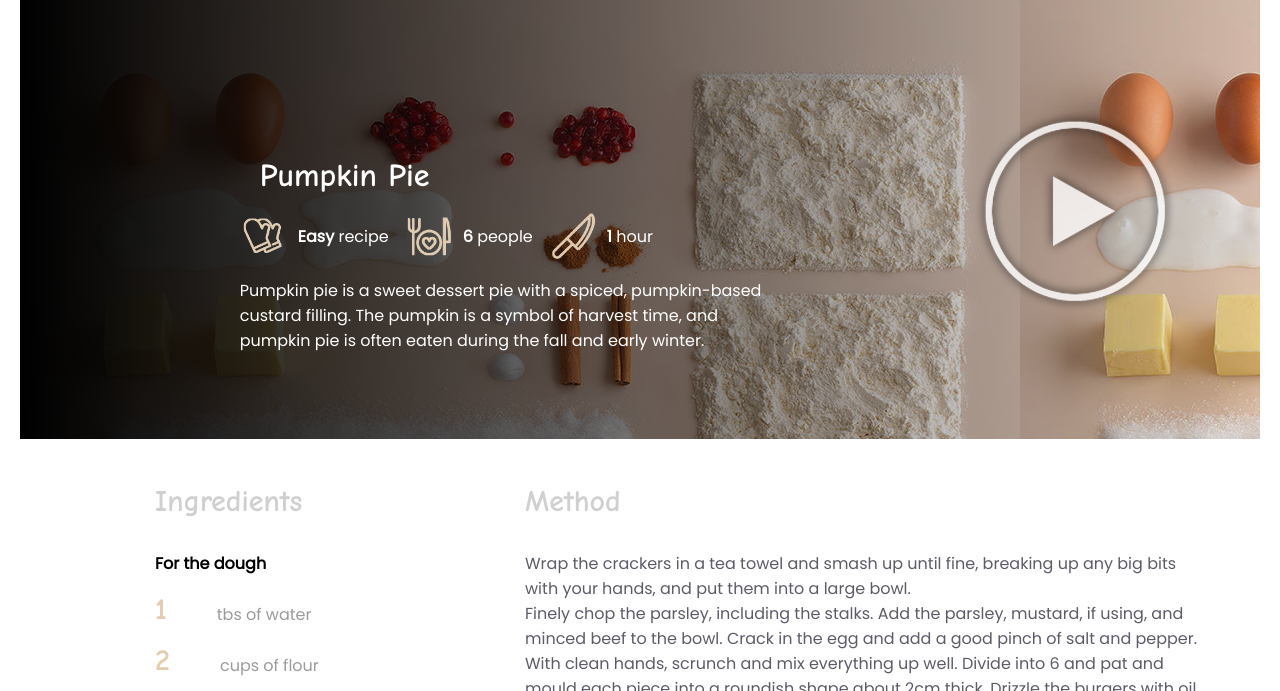
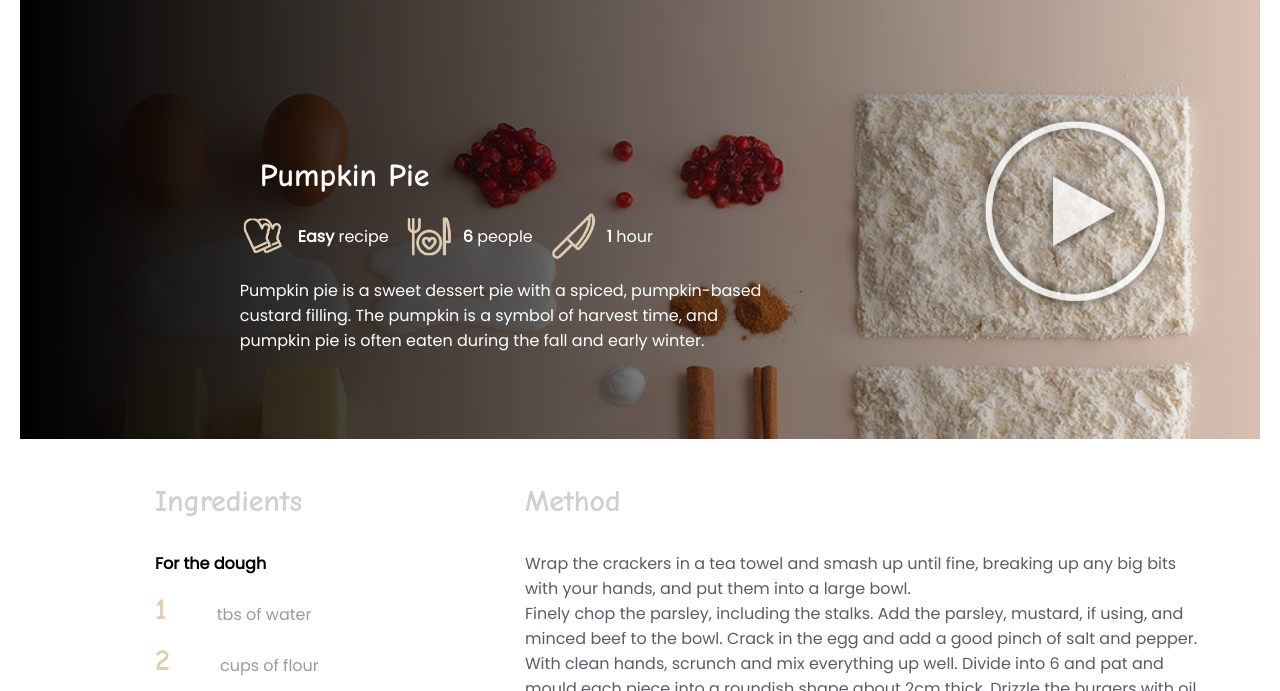
Before and after one commit to Douchebag/vef1-h1, a website: page sidur/video.html in a window 1280 px wide. Shown: the part 73-764 px from the top of the page. Drawn offline with Linux system fonts and the light colour scheme; a web font is replaced by a local one.

Commit message:
video intro bg fixed

```diff
--- a/sidur/video.html
+++ b/sidur/video.html
@@ -35,7 +35,7 @@
 
       <main id="efni" class="wrapper-main">
         <div class="content">
-          <div class="intro-background">
+          <div class="intro-background intro-video-background">
             <div class="intro-recipie intro-video">
 
               <div class="a-little-off-the-top video-top">
--- a/styles/main.scss
+++ b/styles/main.scss
@@ -150,7 +150,6 @@ main>.content {
   background-image: url('../myndir/pink-backg.png');
   background-size: auto;
 }
-
 
 .intro-video {
   background-image: linear-gradient(to left, rgb(255 0 0 / 0%), rgb(0 0 0));
@@ -499,6 +498,11 @@ main>.content {
   .hvitt-og-gratt-bg {
     background: transparent;
   }
+
+  .intro-video-background {
+    background-size: cover !important;
+    background: none;
+  }
 }
 
 @media (width >=1000px) {
```
Also changed, not shown: styles.css, 1 other file.
